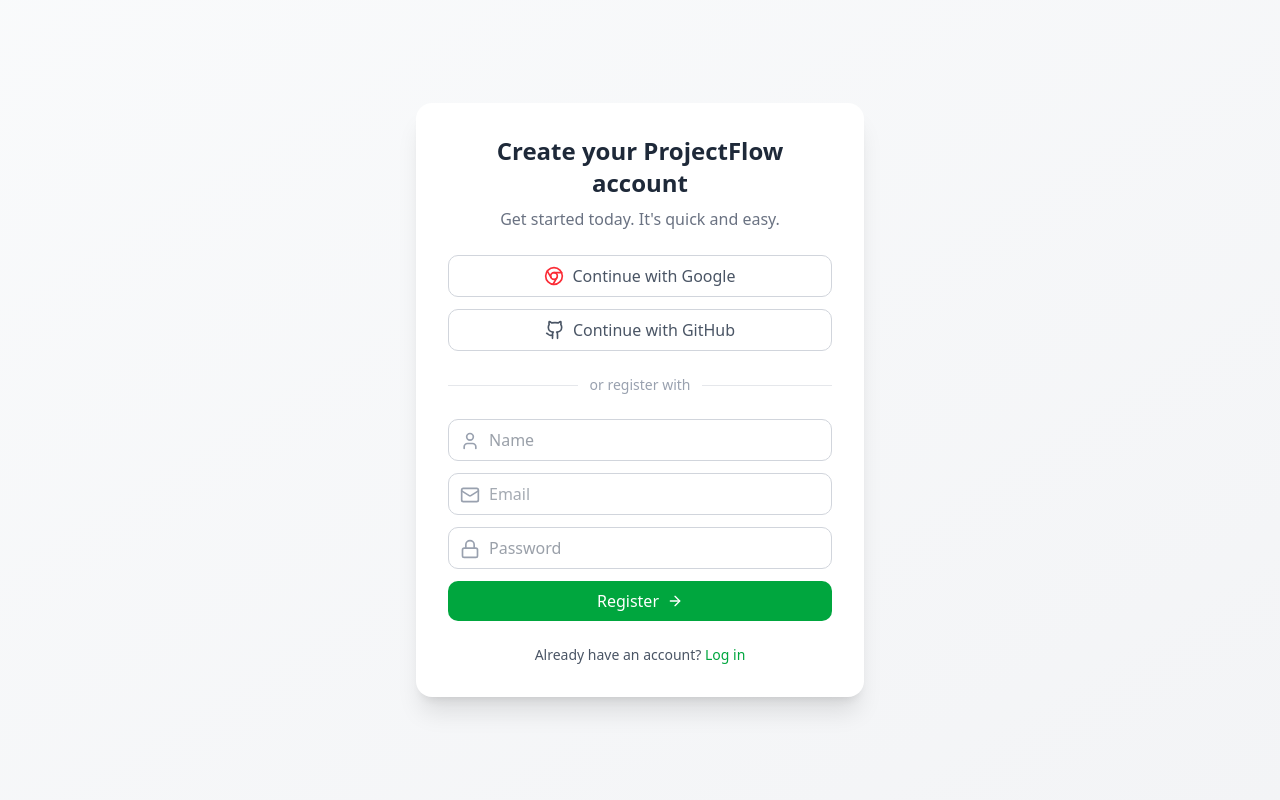
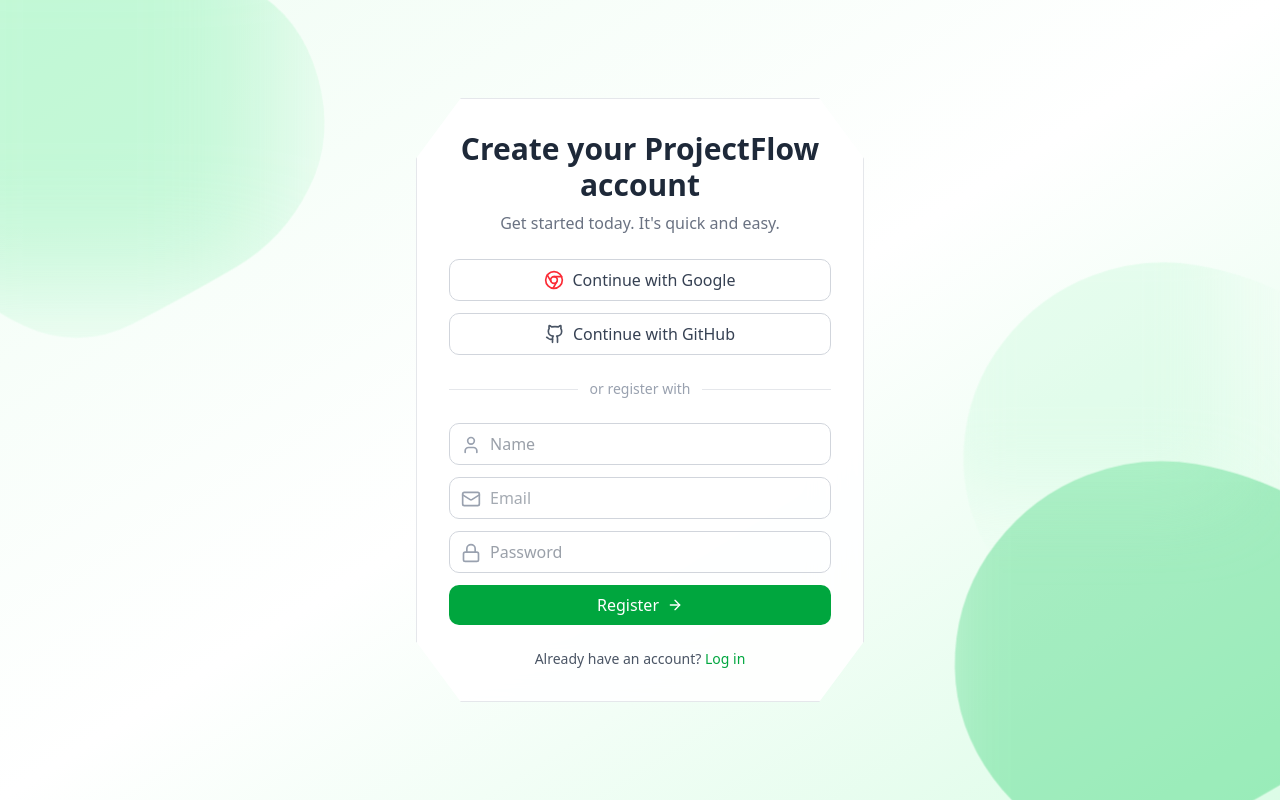
Before and after one commit to MITHU9/project-flow-app, a React (Vite) app in the folder frontend/: page /register in a window 1280 px wide. Built offline with nearby package versions, Linux system fonts and the light colour scheme; no server answers.

Commit message:
change design in some pages

```diff
--- a/frontend/src/index.css
+++ b/frontend/src/index.css
@@ -47,6 +47,69 @@
   background-color: white;
   border-radius: 50%;
   animation: twinkle 3s infinite;
+}
+
+/* Complex clipped card */
+.clip-path-card {
+  clip-path: polygon(
+    10% 0%,
+    90% 0%,
+    100% 10%,
+    100% 90%,
+    90% 100%,
+    10% 100%,
+    0% 90%,
+    0% 10%
+  );
+}
+
+/* Blob shape */
+.clip-path-blob {
+  clip-path: path(
+    "M421,299Q397,348,350,375.5Q303,403,251.5,429.5Q200,456,147.5,432.5Q95,409,63.5,359.5Q32,310,35.5,251.5Q39,193,74.5,147.5Q110,102,161.5,82.5Q213,63,265.5,72Q318,81,365.5,107Q413,133,429.5,191.5Q446,250,421,299Z"
+  );
+}
+
+/* Floating animation */
+@keyframes float {
+  0% {
+    transform: translateY(0) scale(1);
+  }
+  50% {
+    transform: translateY(-20px) scale(1.05);
+  }
+  100% {
+    transform: translateY(0) scale(1);
+  }
+}
+
+.animate-float {
+  animation: float 8s ease-in-out infinite;
+}
+
+/* Background layered waves */
+.clip-path-wave-1 {
+  clip-path: polygon(0 0, 100% 0, 100% 70%, 0 100%);
+}
+.clip-path-wave-2 {
+  clip-path: polygon(0 30%, 100% 0, 100% 100%, 0 100%);
+}
+
+/* Card with wave notch at the top */
+.clip-path-card-wave {
+  clip-path: polygon(
+    0 8%,
+    12% 4%,
+    25% 6%,
+    37% 2%,
+    50% 6%,
+    62% 4%,
+    75% 6%,
+    88% 4%,
+    100% 8%,
+    100% 100%,
+    0 100%
+  );
 }
 
 @theme inline {
--- a/frontend/src/pages/Login.jsx
+++ b/frontend/src/pages/Login.jsx
@@ -29,9 +29,14 @@
   };
 
   return (
-    <div className="flex justify-center items-center min-h-screen bg-gradient-to-br from-gray-50 to-gray-100 px-4">
-      <div className="w-full max-w-md bg-white rounded-2xl shadow-xl p-8">
-        <h2 className="text-2xl font-bold text-gray-800 text-center mb-2">
+    <div className="relative min-h-screen flex items-center justify-center overflow-hidden bg-gradient-to-br from-blue-50 via-white to-blue-100 px-4">
+      {/* Background wave layers */}
+      <div className="absolute top-0 left-0 w-full h-[50vh] bg-blue-300/40 clip-path-wave-1" />
+      <div className="absolute bottom-0 left-0 w-full h-[60vh] bg-blue-500/30 clip-path-wave-2" />
+
+      {/* Login Card */}
+      <div className="w-full max-w-md bg-white/90 backdrop-blur-xl shadow-2xl p-8 relative z-10 border border-gray-200 clip-path-card-wave">
+        <h2 className="text-3xl font-bold text-gray-800 text-center mb-2">
           Welcome back to ProjectFlow
         </h2>
         <p className="text-gray-500 text-center mb-6">
@@ -40,11 +45,11 @@
 
         {/* OAuth Buttons */}
         <div className="flex flex-col gap-3 mb-6">
-          <button className="flex items-center justify-center gap-2 w-full border border-gray-300 text-gray-600 rounded-lg py-2 hover:bg-gray-50 transition">
+          <button className="flex items-center justify-center gap-2 w-full border border-gray-300 text-gray-600 rounded-lg py-2 bg-white/70 hover:bg-gray-50 transition">
             <Chrome className="w-5 h-5 text-red-500" />
             Continue with Google
           </button>
-          <button className="flex items-center justify-center gap-2 w-full border border-gray-300 text-gray-600 rounded-lg py-2 hover:bg-gray-50 transition">
+          <button className="flex items-center justify-center gap-2 w-full border border-gray-300 text-gray-600 rounded-lg py-2 bg-white/70 hover:bg-gray-50 transition">
             <Github className="w-5 h-5" />
             Continue with GitHub
           </button>
--- a/frontend/src/pages/Register.jsx
+++ b/frontend/src/pages/Register.jsx
@@ -29,9 +29,24 @@
   };
 
   return (
-    <div className="flex justify-center items-center min-h-screen bg-gradient-to-br from-gray-50 to-gray-100 px-4">
-      <div className="w-full max-w-md bg-white rounded-2xl shadow-xl p-8">
-        <h2 className="text-2xl font-bold text-gray-800 text-center mb-2">
+    <div
+      className="relative min-h-screen flex items-center justify-center overflow-hidden px-4
+                    bg-gradient-to-br from-green-50 via-white to-green-100"
+    >
+      {/* Animated background blobs */}
+      <div className="absolute top-[-100px] left-[-120px] w-[400px] h-[400px] bg-green-300/40 clip-path-blob blur-3xl animate-float" />
+      <div
+        className="absolute bottom-[-120px] right-[-150px] w-[500px] h-[500px] bg-green-500/30 clip-path-blob blur-2xl animate-float"
+        style={{ animationDelay: "2s" }}
+      />
+      <div
+        className="absolute top-[200px] right-[50px] w-[300px] h-[300px] bg-green-200/30 clip-path-blob blur-2xl animate-float"
+        style={{ animationDelay: "4s" }}
+      />
+
+      {/* Register Card */}
+      <div className="w-full max-w-md bg-white/90 backdrop-blur-xl shadow-2xl p-8 relative z-10 border border-gray-200 clip-path-card">
+        <h2 className="text-3xl font-bold text-gray-800 text-center mb-2">
           Create your ProjectFlow account
         </h2>
         <p className="text-gray-500 text-center mb-6">
@@ -40,12 +55,12 @@
 
         {/* OAuth Buttons */}
         <div className="flex flex-col gap-3 mb-6">
-          <button className="flex items-center justify-center gap-2 w-full border text-gray-600 border-gray-300 rounded-lg py-2 hover:bg-gray-50 transition">
+          <button className="flex text-gray-700 items-center justify-center gap-2 w-full border border-gray-300 rounded-lg py-2 bg-white/70 hover:bg-gray-50 transition">
             <Chrome className="w-5 h-5 text-red-500" />
             Continue with Google
           </button>
-          <button className="flex items-center justify-center gap-2 w-full border text-gray-600 border-gray-300 rounded-lg py-2 hover:bg-gray-50 transition">
-            <Github className="w-5 h-5" />
+          <button className="flex items-center justify-center gap-2 w-full border border-gray-300 rounded-lg py-2 bg-white/70 text-gray-700 hover:bg-gray-50 transition">
+            <Github className="w-5 h-5 text-gray-600" />
             Continue with GitHub
           </button>
         </div>
```
